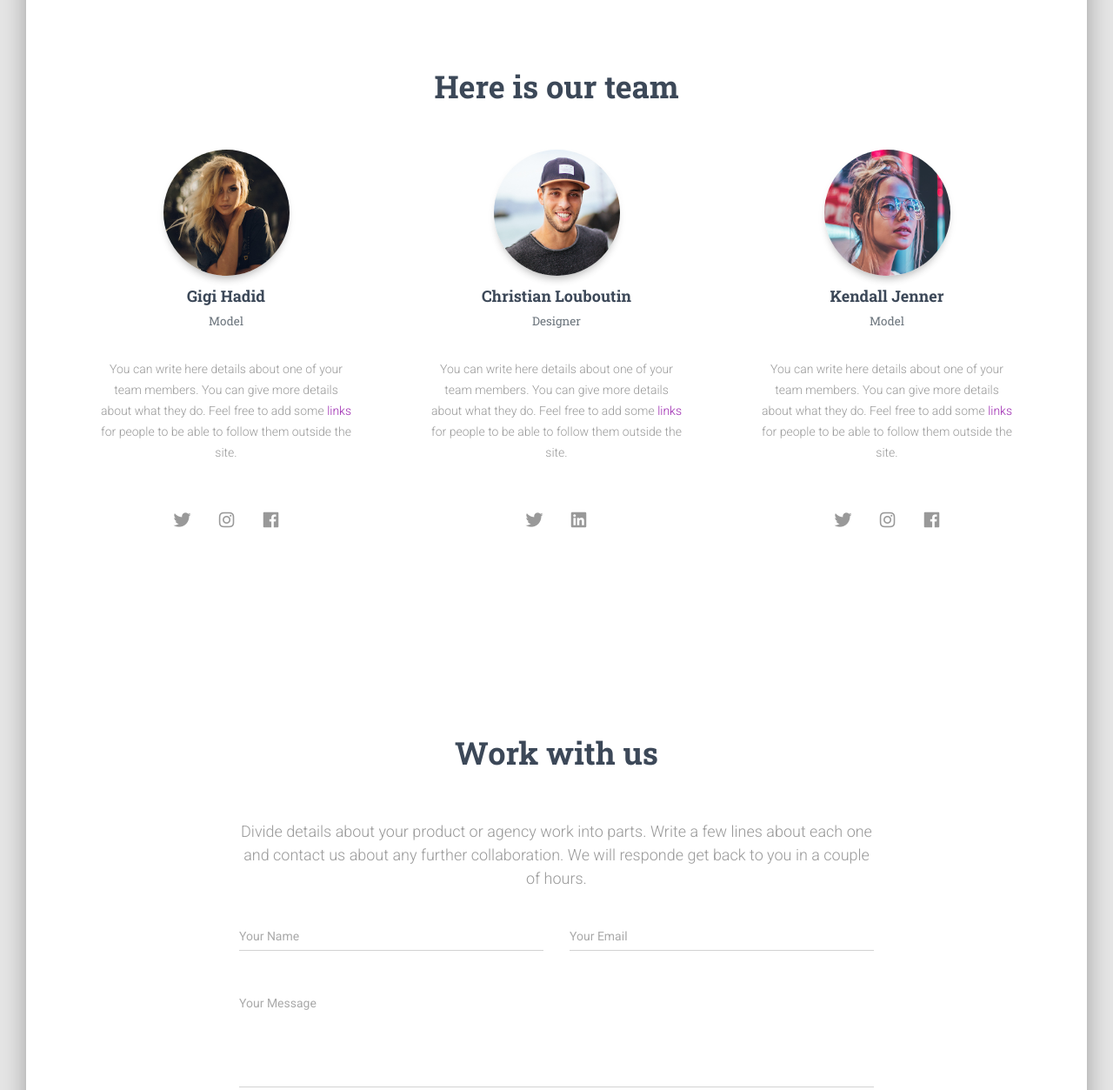
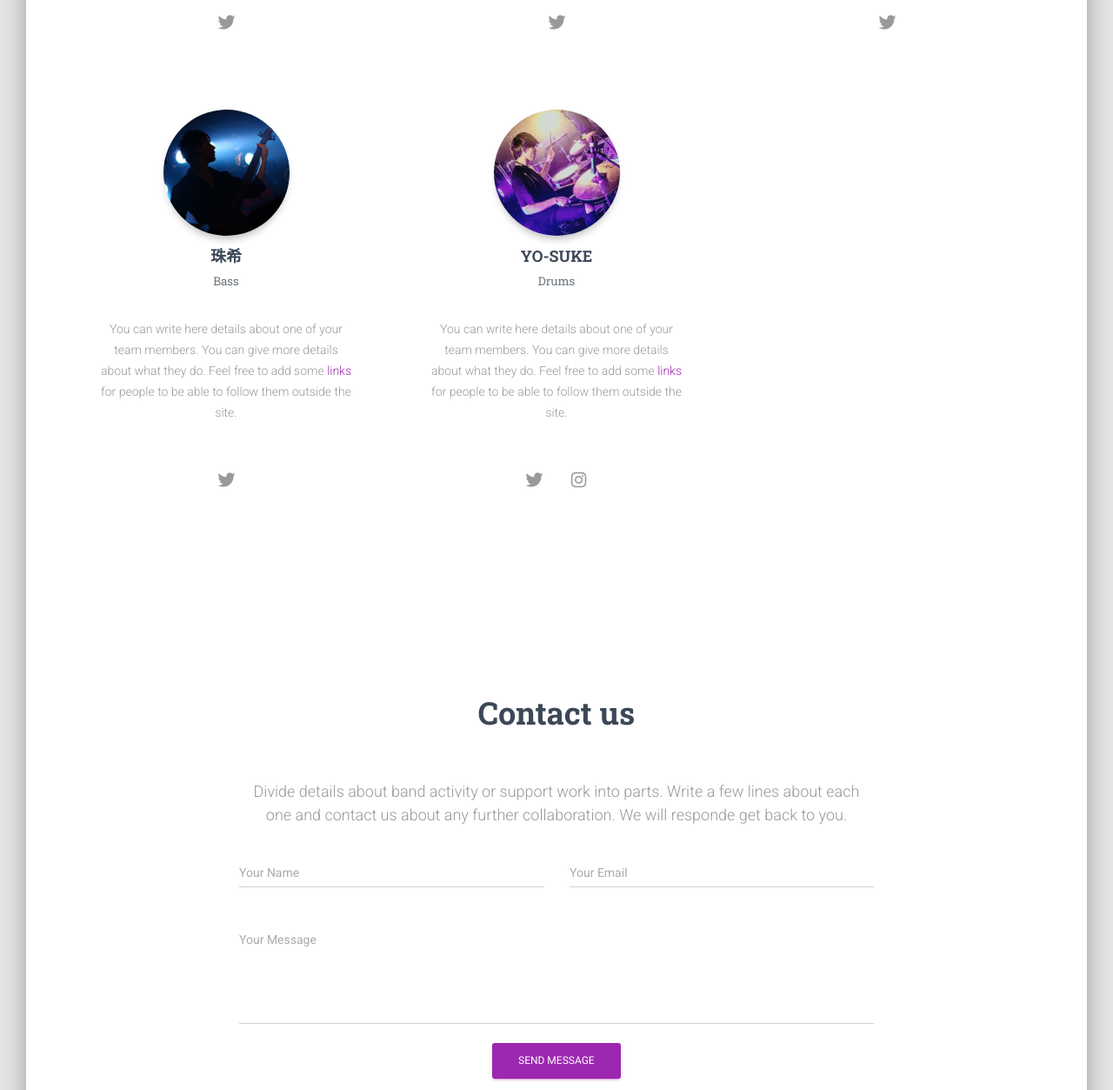
Before and after one commit to dev-sota/actinoise-front, a React app: page / in a window 1280 px wide. Shown: the part 1260-2513 px from the top of the page at 87% size. Built offline with nearby package versions, Linux system fonts and the light colour scheme.

Commit message:
Fix: TeamSection, WorkSection

```diff
--- a/public/index.html
+++ b/public/index.html
@@ -37,7 +37,7 @@
       work correctly both with client-side routing and a non-root public URL.
       Learn how to configure a non-root public URL by running `npm run build`.
     -->
-    <title>Material Kit React</title>
+    <title>ActiNoise</title>
   </head>
   <body>
     <noscript> You need to enable JavaScript to run this app. </noscript>
--- a/src/views/LandingPage/LandingPage.js
+++ b/src/views/LandingPage/LandingPage.js
@@ -18,7 +18,7 @@
 import styles from "assets/jss/material-kit-react/views/landingPage.js";
 
 // Sections for this page
-import ProductSection from "./Sections/ProductSection.js";
+// import ProductSection from "./Sections/ProductSection.js";
 import TeamSection from "./Sections/TeamSection.js";
 import WorkSection from "./Sections/WorkSection.js";
 
@@ -34,7 +34,7 @@
       <Header
         color="transparent"
         routes={dashboardRoutes}
-        brand="ActiNoise Official Site"
+        brand="ActiNoise Demo Site"
         rightLinks={<HeaderLinks />}
         fixed
         changeColorOnScroll={{
@@ -48,20 +48,13 @@
           <GridContainer>
             <GridItem xs={12} sm={12} md={6}>
               <h1 className={classes.title}>ActiNoise</h1>
-              <h4>
-                Vo:KOPPE(
-                <a href="https://twitter.com/Koppe_AN">@Koppe_AN</a>) <br />
-                Gt:Yuri(
-                <a href="https://twitter.com/yuriii__AN">@yuriii__AN</a>) <br />
-                Gt:KAZ(
-                <a href="https://twitter.com/Y_KAZ_AN">@Y_KAZ_AN</a>) <br />
-                Ba:珠希(
-                <a href="https://twitter.com/tamaki5st_AN">
-                  @tamaki5st_AN
-                </a>) <br />
-                Dr:YO-SUKE(
-                <a href="https://twitter.com/Yousuke_AN">@Yousuke_AN</a>) <br />
-              </h4>
+              <h5>
+                Vo. KOPPE <br />
+                Gt. Yuri <br />
+                Gt. KAZ <br />
+                Ba. 珠希 <br />
+                Dr. YO-SUKE <br />
+              </h5>
               <br />
               <Button
                 color="danger"
@@ -79,7 +72,7 @@
       </Parallax>
       <div className={classNames(classes.main, classes.mainRaised)}>
         <div className={classes.container}>
-          <ProductSection />
+          {/* <ProductSection /> */}
           <TeamSection />
           <WorkSection />
         </div>
--- a/src/views/LandingPage/Sections/TeamSection.js
+++ b/src/views/LandingPage/Sections/TeamSection.js
@@ -16,9 +16,11 @@
 
 import styles from "assets/jss/material-kit-react/views/landingPageSections/teamStyle.js";
 
-import team1 from "assets/img/faces/avatar.jpg";
-import team2 from "assets/img/faces/christian.jpg";
-import team3 from "assets/img/faces/kendall.jpg";
+import team1 from "assets/img/faces/Vo.jpg";
+import team2 from "assets/img/faces/Gt1.jpg";
+import team3 from "assets/img/faces/Gt2.jpg";
+import team4 from "assets/img/faces/Ba.jpg";
+import team5 from "assets/img/faces/Dr.jpg";
 
 const useStyles = makeStyles(styles);
 
@@ -31,7 +33,7 @@
   );
   return (
     <div className={classes.section}>
-      <h2 className={classes.title}>Here is our team</h2>
+      <h2 className={classes.title}>BIOGRAPHY</h2>
       <div>
         <GridContainer>
           <GridItem xs={12} sm={12} md={4}>
@@ -40,9 +42,9 @@
                 <img src={team1} alt="..." className={imageClasses} />
               </GridItem>
               <h4 className={classes.cardTitle}>
-                Gigi Hadid
+                KOPPE
                 <br />
-                <small className={classes.smallTitle}>Model</small>
+                <small className={classes.smallTitle}>Vocal</small>
               </h4>
               <CardBody>
                 <p className={classes.description}>
@@ -54,25 +56,13 @@
               </CardBody>
               <CardFooter className={classes.justifyCenter}>
                 <Button
+                  href="https://twitter.com/Koppe_AN"
+                  target="_blank"
                   justIcon
                   color="transparent"
                   className={classes.margin5}
                 >
                   <i className={classes.socials + " fab fa-twitter"} />
-                </Button>
-                <Button
-                  justIcon
-                  color="transparent"
-                  className={classes.margin5}
-                >
-                  <i className={classes.socials + " fab fa-instagram"} />
-                </Button>
-                <Button
-                  justIcon
-                  color="transparent"
-                  className={classes.margin5}
-                >
-                  <i className={classes.socials + " fab fa-facebook"} />
                 </Button>
               </CardFooter>
             </Card>
@@ -83,9 +73,9 @@
                 <img src={team2} alt="..." className={imageClasses} />
               </GridItem>
               <h4 className={classes.cardTitle}>
-                Christian Louboutin
+                Yuri
                 <br />
-                <small className={classes.smallTitle}>Designer</small>
+                <small className={classes.smallTitle}>Guitar</small>
               </h4>
               <CardBody>
                 <p className={classes.description}>
@@ -97,18 +87,13 @@
               </CardBody>
               <CardFooter className={classes.justifyCenter}>
                 <Button
+                  href="https://twitter.com/yuriii__AN"
+                  target="_blank"
                   justIcon
                   color="transparent"
                   className={classes.margin5}
                 >
                   <i className={classes.socials + " fab fa-twitter"} />
-                </Button>
-                <Button
-                  justIcon
-                  color="transparent"
-                  className={classes.margin5}
-                >
-                  <i className={classes.socials + " fab fa-linkedin"} />
                 </Button>
               </CardFooter>
             </Card>
@@ -119,9 +104,9 @@
                 <img src={team3} alt="..." className={imageClasses} />
               </GridItem>
               <h4 className={classes.cardTitle}>
-                Kendall Jenner
+                KAZ
                 <br />
-                <small className={classes.smallTitle}>Model</small>
+                <small className={classes.smallTitle}>Guitar</small>
               </h4>
               <CardBody>
                 <p className={classes.description}>
@@ -133,6 +118,70 @@
               </CardBody>
               <CardFooter className={classes.justifyCenter}>
                 <Button
+                  href="https://twitter.com/Y_KAZ_AN"
+                  target="_blank"
+                  justIcon
+                  color="transparent"
+                  className={classes.margin5}
+                >
+                  <i className={classes.socials + " fab fa-twitter"} />
+                </Button>
+              </CardFooter>
+            </Card>
+          </GridItem>
+          <GridItem xs={12} sm={12} md={4}>
+            <Card plain>
+              <GridItem xs={12} sm={12} md={6} className={classes.itemGrid}>
+                <img src={team4} alt="..." className={imageClasses} />
+              </GridItem>
+              <h4 className={classes.cardTitle}>
+                珠希
+                <br />
+                <small className={classes.smallTitle}>Bass</small>
+              </h4>
+              <CardBody>
+                <p className={classes.description}>
+                  You can write here details about one of your team members. You
+                  can give more details about what they do. Feel free to add
+                  some <a href="#pablo">links</a> for people to be able to
+                  follow them outside the site.
+                </p>
+              </CardBody>
+              <CardFooter className={classes.justifyCenter}>
+                <Button
+                  href="https://twitter.com/tamaki5st_AN"
+                  target="_blank"
+                  justIcon
+                  color="transparent"
+                  className={classes.margin5}
+                >
+                  <i className={classes.socials + " fab fa-twitter"} />
+                </Button>
+              </CardFooter>
+            </Card>
+          </GridItem>
+          <GridItem xs={12} sm={12} md={4}>
+            <Card plain>
+              <GridItem xs={12} sm={12} md={6} className={classes.itemGrid}>
+                <img src={team5} alt="..." className={imageClasses} />
+              </GridItem>
+              <h4 className={classes.cardTitle}>
+                YO-SUKE
+                <br />
+                <small className={classes.smallTitle}>Drums</small>
+              </h4>
+              <CardBody>
+                <p className={classes.description}>
+                  You can write here details about one of your team members. You
+                  can give more details about what they do. Feel free to add
+                  some <a href="#pablo">links</a> for people to be able to
+                  follow them outside the site.
+                </p>
+              </CardBody>
+              <CardFooter className={classes.justifyCenter}>
+                <Button
+                  href="https://twitter.com/Yousuke_AN"
+                  target="_blank"
                   justIcon
                   color="transparent"
                   className={classes.margin5}
@@ -140,18 +189,13 @@
                   <i className={classes.socials + " fab fa-twitter"} />
                 </Button>
                 <Button
+                  href="https://www.instagram.com/actinoise_dr/"
+                  target="_blank"
                   justIcon
                   color="transparent"
                   className={classes.margin5}
                 >
                   <i className={classes.socials + " fab fa-instagram"} />
-                </Button>
-                <Button
-                  justIcon
-                  color="transparent"
-                  className={classes.margin5}
-                >
-                  <i className={classes.socials + " fab fa-facebook"} />
                 </Button>
               </CardFooter>
             </Card>
--- a/src/views/LandingPage/Sections/WorkSection.js
+++ b/src/views/LandingPage/Sections/WorkSection.js
@@ -16,16 +16,19 @@
 
 export default function WorkSection() {
   const classes = useStyles();
+  const style = {
+    margin: "auto",
+    width: "50%"
+  };
   return (
     <div className={classes.section}>
       <GridContainer justify="center">
         <GridItem cs={12} sm={12} md={8}>
-          <h2 className={classes.title}>Work with us</h2>
+          <h2 className={classes.title}>Contact us</h2>
           <h4 className={classes.description}>
-            Divide details about your product or agency work into parts. Write a
-            few lines about each one and contact us about any further
-            collaboration. We will responde get back to you in a couple of
-            hours.
+            Divide details about band activity or support work into parts. Write
+            a few lines about each one and contact us about any further
+            collaboration. We will responde get back to you.
           </h4>
           <form>
             <GridContainer>
@@ -59,8 +62,8 @@
                   rows: 5
                 }}
               />
-              <GridContainer justify="center">
-                <GridItem xs={12} sm={12} md={4} className={classes.textCenter}>
+              <GridContainer style={style}>
+                <GridItem className={classes.textCenter}>
                   <Button color="primary">Send Message</Button>
                 </GridItem>
               </GridContainer>
```
Also changed, not shown: src/assets/img/faces/Ba.jpg (added), src/assets/img/faces/Dr.jpg (added), src/assets/img/faces/Gt1.jpg (added), src/assets/img/faces/Gt2.jpg (added), src/assets/img/faces/Vo.jpg (added).
